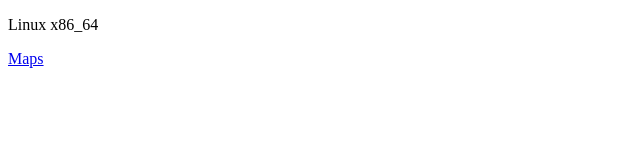
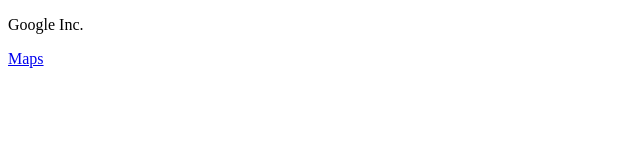
Before and after one commit to filipeglfw/ProgressiveWebApps, a plain HTML site: page main.html in a window 1280 px wide. Shown: the full height of the page, 0-640 px from the left. Drawn offline with Linux system fonts and the light colour scheme.

Commit message:
Update main.html

```diff
--- a/main.html
+++ b/main.html
@@ -28,7 +28,7 @@
 <p>Hello World!</p>
 <a href="https://maps.google.com/maps">Maps</a>
 <script>
-  document.getElementsByTagName("p")[0].textContent = navigator.platform;
+  document.getElementsByTagName("p")[0].textContent = navigator.vendor;
 </script>
 </body>
 </html>
```
